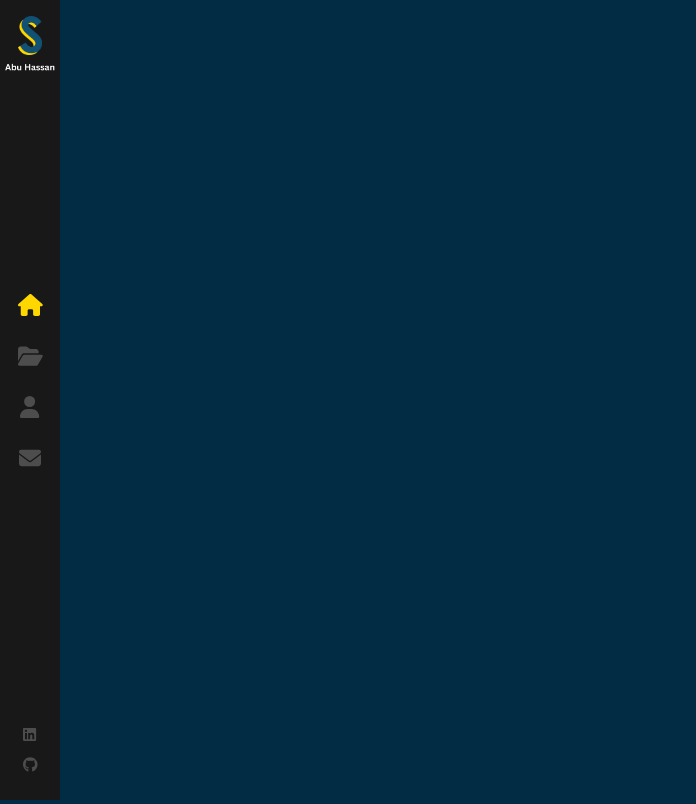
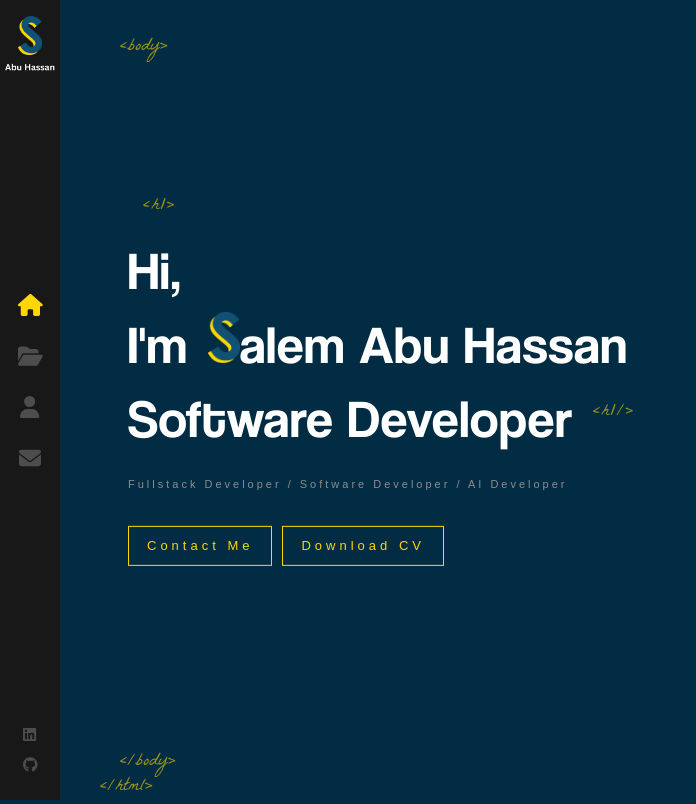
Before and after one commit to sah420/CV-Portfolio-App, a React (Create React App) app in the folder cv-portfolio-app/: page / in a window 1280 px wide. Shown: the whole page, without its empty margins (0-696 px from the left). Built offline with nearby package versions, Linux system fonts and the light colour scheme.

Commit message:
Buttons functioning on Home page

```diff
--- a/cv-portfolio-app/src/App.js
+++ b/cv-portfolio-app/src/App.js
@@ -1,12 +1,15 @@
 import './App.scss';
 import { Routes, Route } from 'react-router-dom'
 import Layout from './components/Layout'
+import Home from './components/Home';
 
 function App() {
   return (
     <>
     <Routes>
-      <Route path='/' element={<Layout />} />
+      <Route path='/' element={<Layout />}>
+        <Route index element={<Home />} />
+      </Route>
     </Routes></>
   );
 }
--- /dev/null
+++ b/cv-portfolio-app/src/components/Home/index.js
@@ -0,0 +1,27 @@
+import LogoTitle from '../../assets/images/logo-s.png';
+import Cv from '../../assets/files/Salem_Abu_Hassan_CV.pdf';
+import { Link } from 'react-router-dom';
+import './index.scss';
+
+const Home = () => {
+
+
+
+    return (
+        <div className='container home-page'>
+            <div className="text-zone">
+                <h1>Hi, <br /> I'm
+                <img src={LogoTitle} alt="developer" />
+                alem Abu Hassan
+                <br />
+                Software Developer
+                </h1>
+                <h2>Fullstack Developer / Software Developer / AI Developer</h2>
+                <Link to='/contact' className='flat-button'>Contact Me</Link>
+                <a href={Cv} download className='flat-button'>Download CV</a>
+            </div>
+        </div>
+    );
+}
+
+export default Home
--- /dev/null
+++ b/cv-portfolio-app/src/components/Home/index.scss
@@ -0,0 +1,82 @@
+.home-page {
+    .text-zone {
+        position: absolute;
+        left: 10%;
+        top: 50%;
+        transform: translateY(-50%);
+        width: 40%;
+        max-height: 90%;
+    }
+
+    h1 {
+        color: #fff;
+        font-size: 53px;
+        margin: 0;
+        font-family: 'Coolvetica';
+        letter-spacing: 1px;
+        font-weight: 400;
+
+        &::before {
+            content: '<h1>';
+            font-family: 'La Belle Aurore';
+            color: #ffd700;
+            font-size: 18px;
+            position: absolute;
+            margin-top: -40px;
+            left: 15px;
+            opacity: 0.6;
+        }
+
+        &::after {
+            content: '<h1/>';
+            font-family: 'La Belle Aurore';
+            color: #ffd700;
+            font-size: 18px;
+            position: absolute;
+            margin-top: 18px;
+            margin-left: 20px;
+            animation: fadeIn 1s 1.7s backwards;
+            opacity: 0.6;
+        }
+
+        img {
+            width: 32px;
+            margin-left: 20px;
+            opacity: 0;
+            height: auto;
+            animation: rotateIn 1s linear both;
+            animation-delay: 1s;
+        }
+    }
+
+    h2 {
+        color: #8d8d8d;
+        margin-top: 20px;
+        font-weight: 400;
+        font-size: 11px;
+        font-family: sans-serif;
+        letter-spacing: 3px;
+        animation: fadeIn 1s 1.8s backwards;
+    }
+
+    .flat-button {
+        color: #ffd700;
+        font-size: 13px;
+        font-weight: 400;
+        letter-spacing: 4px;
+        font-family: sans-serif;
+        text-decoration: none;
+        padding: 10px 18px;
+        border: 1px solid #ffd700;
+        margin-top: 25px;
+        float: left;
+        animation: fadeIn 1s 1.8s backwards;
+        white-space: nowrap;
+        margin-right: 10px;
+
+        &:hover {
+            background: #ffd700;
+            color: #333;
+        }
+    }
+}
--- a/cv-portfolio-app/src/components/Layout/index.js
+++ b/cv-portfolio-app/src/components/Layout/index.js
@@ -1,11 +1,23 @@
 import Sidebar from '../Sidebar';
 import './index.scss';
+import { Outlet } from 'react-router-dom'
 
 const Layout = () => {
     return (
-        <>
+        <div className='App'>
           <Sidebar />
-        </>
+          <div className='page'>
+            <span className='tags top-tags'>&lt;body&gt;</span>
+
+            <Outlet />
+
+            <span className='tags bottom-tags'>
+            &lt;/body&gt;
+            <br />
+            <span className='bottom-tag-html'>&lt;/html&gt;</span>
+            </span>
+          </div>
+        </div>
     )
 }
 
--- a/cv-portfolio-app/src/components/Layout/index.scss
+++ b/cv-portfolio-app/src/components/Layout/index.scss
@@ -0,0 +1,39 @@
+.page {
+    width: 100%;
+    height: 100%;
+    position: absolute;
+}
+
+.top-tags {
+    bottom: auto;
+    top: 35px;
+}
+
+.tags {
+    color: #ffd700;
+    opacity: 0.6;
+    position: absolute;
+    bottom: 0;
+    left: 120px;
+    font-size: 18px;
+    font-family: 'La Belle Aurore';
+}
+
+.bottom-tag-html {
+    margin-left: -20px;
+}
+
+.container {
+    width: 100%;
+    will-change: contents;
+    height: 90%;
+    min-height: 566px;
+    position: absolute;
+    opacity: 0;
+    top: 5%;
+    margin: 0 auto;
+    z-index: 1;
+    transform-style: preserve-3d;
+    animation: fadeIn 1s forwards;
+    animation-delay: 1s;
+}
--- a/cv-portfolio-app/src/index.css
+++ b/cv-portfolio-app/src/index.css
@@ -6,7 +6,7 @@
 
 body {
   margin: 0;
-  font-family: 300 11px/1.4 'Helvetica Neue', 'sans-sherif';
+  font: 300 11px/1.4 'Helvetica Neue', 'sans-serif';
   color: #444;
   background: #022c43;
   overflow: hidden;
```
Also changed, not shown: 1 other file (tests, documents, lock files or other folders).
